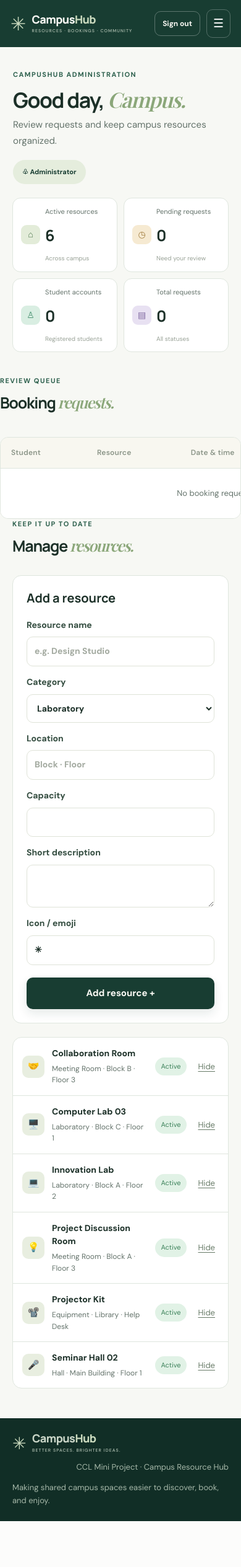
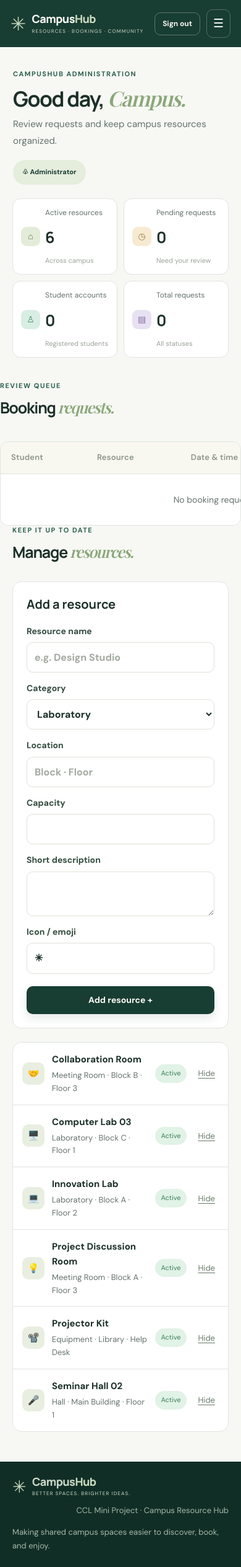
Before and after one commit to sweetyparmar6116-ux/campus-resource-hub, a Flask app: page /admin in a window 390 px wide. Shown: the whole page at 62% size. Before the commit the page ends 2454 px from the top, so only its background shows below. Run offline with Flask 3, Linux system fonts and the light colour scheme; the visitor is signed in with stand-in values (Sample User, id 1); data comes from the database, SQL or seed files in the repository; data that the repository does not hold is empty; some web fonts are replaced.

Commit message:
Polish typography and responsive UI after final audit

```diff
--- a/static/styles.css
+++ b/static/styles.css
@@ -248,3 +248,51 @@ body { font-size: 16px; line-height: 1.55; background: var(--paper); }
   .bottom-cta { padding: 60px 22px; }
   .footer { padding: 23px 20px; gap: 13px; }
 }
+
+
+/* Final QA polish: consistent type scale, controls, and accessible resource cards */
+body { font-size: 16px; line-height: 1.6; }
+p, li { line-height: 1.7; }
+.button, button.button { font-size: 14px; line-height: 1.25; }
+.button-small { font-size: 13px; }
+.main-nav a { font-size: 14px; }
+.nav-search, .user-chip { font-size: 13px; }
+.brand small { font-size: 8px; }
+.eyebrow { font-size: 11px; line-height: 1.4; }
+.resource-category { font-size: 12px; }
+.resource-info > p, .resource-bottom, .photo-status { font-size: 14px; }
+.page-heading p, .dashboard-welcome p, .hero-description,
+.section-heading p, .feature-copy > p, .bottom-cta p { line-height: 1.75; }
+.form-stack label, .admin-add-form label { font-size: 15px; line-height: 1.45; }
+.form-stack input, .form-stack select, .form-stack textarea,
+.admin-add-form input, .admin-add-form select, .admin-add-form textarea { font-size: 16px; }
+.stat-label { font-size: 14px; }
+.stat-card small { font-size: 13px; }
+.booking-table { font-size: 14px; }
+.booking-table th { font-size: 13px; }
+.booking-table td { font-size: 14px; }
+.table-resource strong { font-size: 15px; }
+.table-resource small, .table-sub { font-size: 13px; }
+.status, .table-action { font-size: 13px; }
+.review-button { font-size: 13px; }
+.admin-resource-list strong { font-size: 15px; }
+.admin-resource-list small { font-size: 13px; }
+.footer p, .footer > span { font-size: 14px; }
+.resource-photo, .directory-photo { position: relative; }
+.resource-card:focus-within, .directory-card:focus-within { outline: 3px solid #9abf8a; outline-offset: 3px; }
+img { max-width: 100%; height: auto; }
+@media (max-width: 800px) {
+  .nav-actions { gap: 8px; }
+  .nav-search { display: none; }
+  .main-nav a { font-size: 15px; }
+  .section-heading { align-items: flex-start; }
+}
+@media (max-width: 540px) {
+  body { font-size: 15px; }
+  .button, button.button { font-size: 14px; }
+  .button-small { font-size: 13px; }
+  .stat-label { font-size: 12px; }
+  .stat-card small { font-size: 11px; }
+  .form-stack label, .admin-add-form label { font-size: 14px; }
+  .footer p, .footer > span { font-size: 13px; }
+}
```
